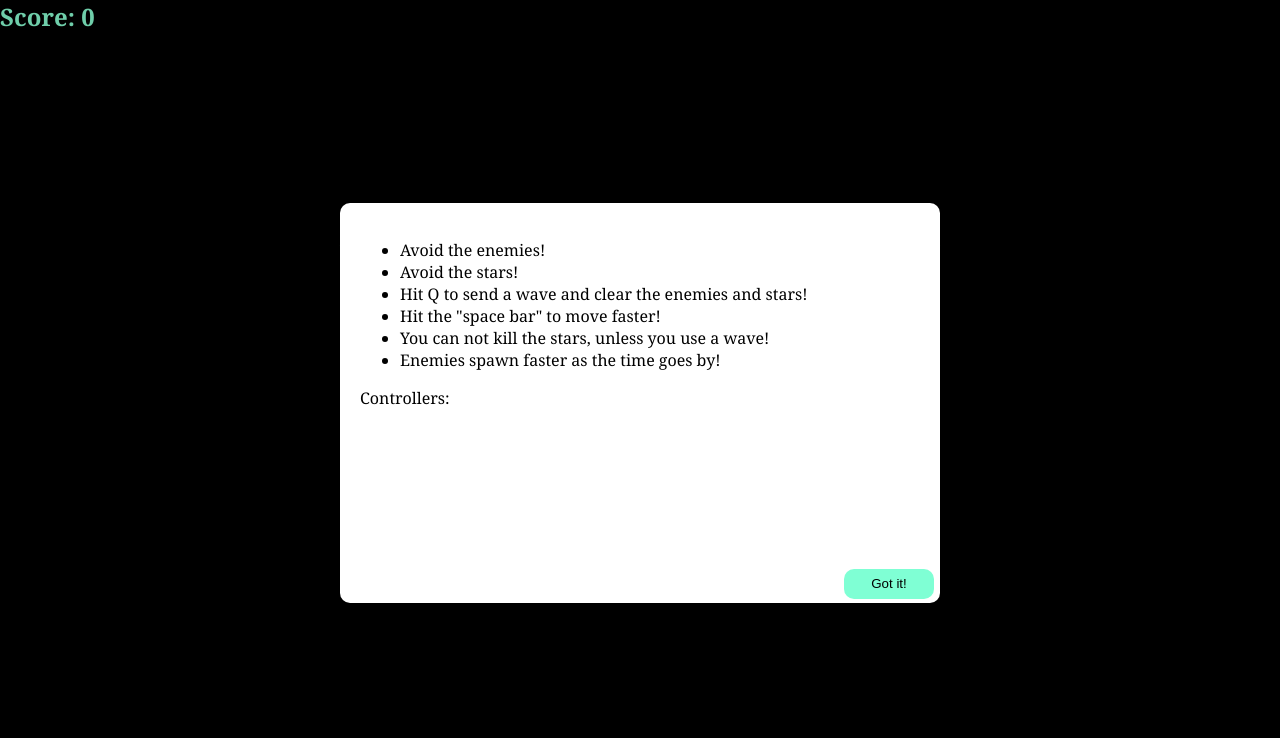
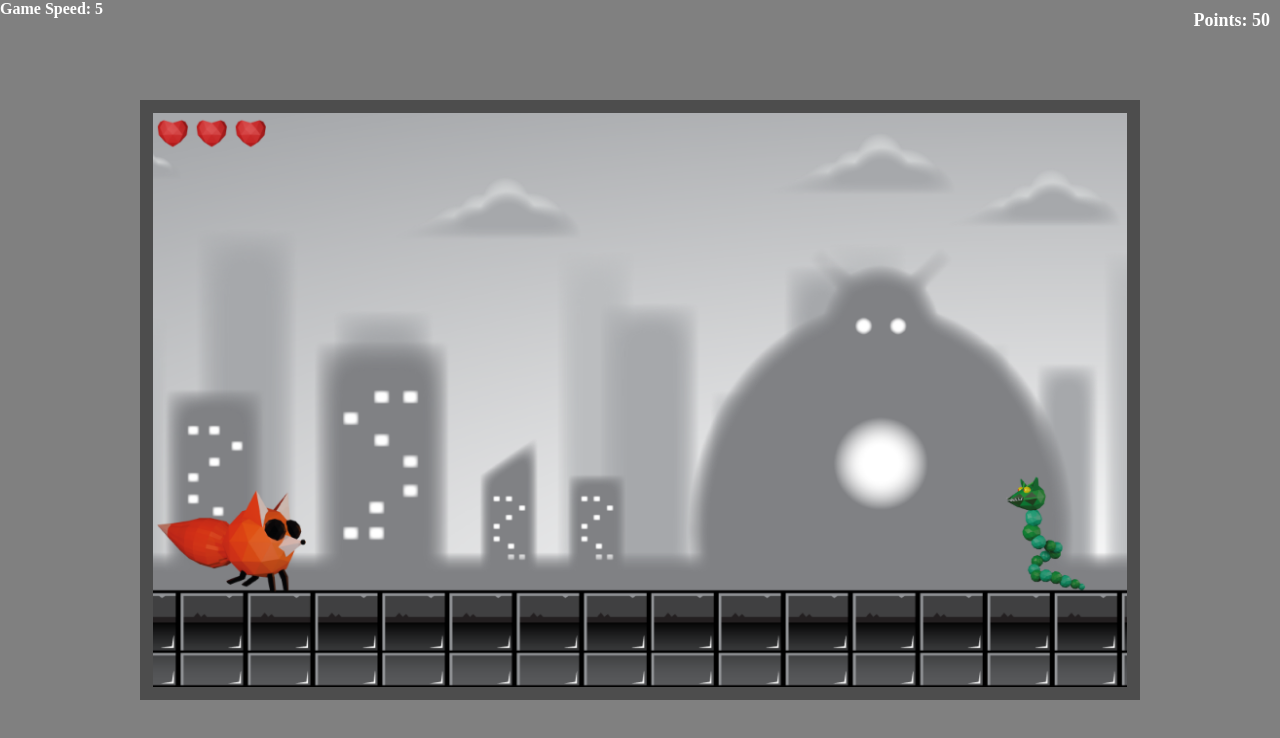
Before and after one commit to Nawzneen/Game-Foxy, a plain HTML site: page index.html in a window 1280 px wide. Drawn offline with nearby package versions, Linux system fonts and the light colour scheme; animation ran at ten frames a second.

Commit message:
Add files via upload

```diff
--- a/index.html
+++ b/index.html
@@ -5,53 +5,59 @@
     <meta http-equiv="X-UA-Compatible" content="IE=edge" />
     <meta name="viewport" content="width=device-width, initial-scale=1.0" />
     <link rel="stylesheet" href="./main.css" />
-    <title>Document</title>
+    <title>Foxy</title>
   </head>
   <body>
-    <div id="scoremenu"><span>Score: </span><span class="score">0</span></div>
-    <div id="popup">
-      <div>
-        <h3>Your Final Score is:</h3>
-        <p id="final-result">0</p>
-        <h3>Points</h3>
-        <button type="button" class="restartBtn">Restart</button>
-        <button type="button" class="openGuide">Guide</button>
+    <div id="points-container">Points: <span id="points">10</span></div>
+    <div id="speed-container">
+      <p>Game Speed: <span id="showGameSpeed"></span></p>
+      <input
+        type="range"
+        min="1"
+        max="20"
+        value="5"
+        class="slider"
+        id="slider"
+      />
+    </div>
+    <!-- <div id="heart-img">
+      <img
+        id="heartOne"
+        src="./character images/heart.png"
+        width="40px"
+        height="40px"
+        alt=""
+      />
+      <img
+        id="heartTwo"
+        src="./character images/heart.png"
+        width="40px"
+        height="40px"
+        alt=""
+      />
+      <img
+        id="heartThree"
+        src="./character images/heart.png"
+        width="40px"
+        height="40px"
+        alt=""
+      />
+    </div> -->
+    <div class="contain-canvas">
+      <canvas> </canvas>
+    </div>
+    <!-- <img src="./character images/animation.png" alt="" /> -->
+    <div class="div-center">
+      <div class="popupmenu">
+        <div class="center">
+          <p>Game Over</p>
+          <p>Result:</p>
+          <span id="last-result">0</span>
+
+          <button id="restart-button">Restart</button>
+        </div>
       </div>
     </div>
-    <div id="waves">
-      <img class="wave" id="one" src="./images/wave.png" alt="" /><img id="two"
-        class="wave"
-        src="./images/wave.png"
-        alt=""
-      /><img class="wave" id="three" src="./images/wave.png" alt="" />
-    </div>
-    <div id="guide">
-      <div>
-        <p>
-          <ul>
-            <li>Avoid the enemies!</li>
-            <li>Avoid the stars!</li>
-            <li>Hit Q to send a wave and clear the enemies and stars!</li>
-            <li>Hit the "space bar" to move faster!</li>
-            <li>You can not kill the stars, unless you use a wave!</li>
-            <li>Enemies spawn faster as the time goes by!</li>
-
-
-        </p>
-      </div>
-      <div id="controlers">
-     Controllers:
-        <img id="controlers-pic" src="./images/controlers.png" alt="" />
-      </div>
-      <button id="ok" type="button">Got it!</button>
-    </div>
-    <canvas></canvas>
-    <script
-      src="https://cdnjs.cloudflare.com/ajax/libs/gsap/3.8.0/gsap.min.js"
-      integrity="sha512-eP6ippJojIKXKO8EPLtsUMS+/sAGHGo1UN/38swqZa1ypfcD4I0V/ac5G3VzaHfDaklFmQLEs51lhkkVaqg60Q=="
-      crossorigin="anonymous"
-      referrerpolicy="no-referrer"
-    ></script>
-    <script src="./app.js"></script>
+    <script src="./main.js"></script>
   </body>
 </html>
--- a/main.css
+++ b/main.css
@@ -1,95 +1,103 @@
+*,
+*::before,
+*::after {
+  box-sizing: border-box;
+  margin: 0;
+  padding: 0;
+}
 body {
-  font-family: Georgia, "Times New Roman", Times, serif;
-  margin: 0;
-  position: relative;
-  background-color: black;
-  user-select: none;
-  max-width: 100%;
-  overflow: hidden;
-  /* display: block; */
+  background-color: gray;
 }
 canvas {
-  cursor: url("images/cursor.png"), auto;
+  border: solid 13px rgba(0, 0, 0, 0.4);
+  width: 1000px;
+  height: 600px;
+  /* background-color: gray; */
 }
-canvas:active {
-  cursor: url("images/cursor2.png"), auto;
+.contain-canvas {
+  display: flex;
+  justify-content: center;
+  align-items: center;
+
+  width: 100%;
+  height: 100vh;
 }
-#scoremenu {
+#speed-container {
+  position: absolute;
+  width: 100%;
+  /* bottom: ; */
+  color: white;
+  font-weight: bold;
+}
+input {
+  width: 100%;
+  display: none;
+}
+#points-container {
   position: absolute;
   top: 0;
+  right: 0;
+  z-index: 10;
+  padding: 10px;
+  color: rgb(255, 255, 255);
+  font-size: large;
+  font-weight: bold;
+}
+.div-center {
+  display: none;
+
+  background-color: rgba(186, 186, 186, 0.6);
+  position: absolute;
+  bottom: 0;
+  top: 0;
   left: 0;
-  color: rgb(111, 206, 170);
-  font-weight: bold;
-  user-select: none;
-  font-size: 1.5rem;
-}
-#popup {
-  display: flex;
-  flex-direction: column;
-  font-size: 1.5rem;
-  background-color: rgba(111, 206, 170, 0.9);
-  position: absolute;
-  top: 50%;
-  left: 50%;
-  transform: translate(-50%, -50%);
-  width: 600px;
-  text-align: center;
-  border-radius: 15px;
-}
-.openGuide,
-.restartBtn {
-  background-color: white;
-  margin-bottom: 20px;
-  font-size: 1.2rem;
-  border-radius: 10px;
-  padding: 10px;
-  width: 300px;
-  border: none;
-  cursor: pointer;
-}
-.openGuide {
-  background-color: aquamarine;
-}
-#final-result {
-  color: rgb(97, 0, 0);
-}
-#waves {
-  position: absolute;
-  top: 1%;
-  right: 1%;
-}
-.wave {
-  width: 30px;
-  padding: 1px;
-}
-#guide {
-  position: absolute;
-  box-sizing: border-box;
-  padding: 20px;
-  top: 50%;
-  left: 50%;
-  transform: translate(-50%, -50%);
+  right: 0;
+  margin-left: auto;
+  margin-right: auto;
+  margin-top: auto;
+  margin-bottom: auto;
+  width: 100%;
+  height: 100%;
   /* display: flex; */
   flex-direction: column;
-  background-color: white;
+  justify-content: center;
+  align-items: center;
+}
+.popupmenu {
+  background-color: rgba(237, 129, 46, 0.631);
+  border: 1px solid white;
+  width: 300px;
+  height: 200px;
+  display: flex;
+  justify-content: center;
+  align-items: center;
   border-radius: 10px;
-  width: 600px;
-  height: 400px;
 }
-#controlers-pic {
-  /* position: absolute; */
-  position: relative;
-  left: 100px;
-  top: 100px;
+.center {
+  display: flex;
+  justify-content: center;
+  align-items: center;
+  flex-direction: column;
+  /* background-color: rgba(237, 129, 46, 0.631); */
 }
-#ok {
+button {
+  margin-top: 10px;
+  background-color: rgb(75, 97, 97);
+  color: white;
+  font-weight: bold;
+  width: 100%;
+  height: 50px;
+  border: none;
+  box-shadow: none;
+  border-radius: 10px;
+}
+
+#last-result {
+  color: rgb(255, 255, 255);
+  font-weight: bold;
+}
+#heart-img {
   position: absolute;
-  background-color: aquamarine;
-  bottom: 1%;
-  right: 1%;
-  width: 90px;
-  height: 30px;
-  border-radius: 10px;
-  border: none;
-  cursor: pointer;
+  top: 6%;
+  left: 10%;
 }
--- a/main.js
+++ b/main.js
@@ -45,7 +45,7 @@ Heart3.src = "./character images/heart.png";
 // const playerImage = new Image();
 // playerImage.src = "./character images/STAND STILL.png";
 
-var jumpSound = new Audio("./sound/mixit-jump.flac");
+var jumpSound = new Audio("./sounds/mixit-jump.flac");
 var hitSound = new Audio("./sound/hitEnemy.flac");
 
 const slider = document.getElementById("slider");
@@ -334,22 +334,21 @@ class Enemy {
     this.enemyHeight = 200;
     this.height = 130;
     this.width = 130;
-    this.radius = this.width / 2;
+    this.radius = this.width / 2 - 40;
     this.frameX = 0;
     this.frameY = 0;
   }
   draw() {
-    // console.log(gameFrame);
     ctx.beginPath();
-    // ctx.strokeRect(this.x + 20, this.y, 60, this.height);
-    // ctx.arc(
-    //   this.x + this.radius,
-    //   this.y + this.radius,
+    // bellow to calculate the hitting point
+
+    // ctx.strokeRect(
+    //   this.x + this.radius / 2 + 40,
+    //   this.y,
     //   this.radius,
-    //   0,
-    //   Math.PI * 2,
-    //   true
+    //   this.height
     // );
+
     // ctx.fill();
     ctx.drawImage(
       this.image,
@@ -388,8 +387,8 @@ class Bonus {
     this.velocity = velocity;
     this.bonusWidth = 200;
     this.bonusHeight = 200;
-    this.height = 80;
-    this.width = 80;
+    this.height = 55;
+    this.width = 55;
     this.radius = this.width / 2;
     this.frame = 0;
   }
@@ -479,20 +478,20 @@ let particles = [];
 // Start of Creating random enemies
 function createEnemies() {
   let velocity = gameSpeed;
-  console.log(gameSpeed);
-  // let randomRadius = Math.random() * 30;
   enemies.push(new Enemy(canvas.width - 10, y + 10, velocity));
 }
 
 function enemyLoop() {
-  var t = 3000 + Math.random() * 10000;
-  if (animationFrame % 1800 == 0) {
-    t = t - 1000;
+  var t = Math.floor(Math.random() * (1000 + 9000 - 5000) + 5000);
+  // console.log(t);
+  console.log(animationFrame);
+
+  if (animationFrame % 300 === 0) {
+    console.log(animationFrame);
+    t = t - 3000;
     console.log("time is faster ");
+  }
 
-    console.log(t);
-  }
-  // console.log(t);
   setTimeout(function () {
     createEnemies();
     enemyLoop();
@@ -613,7 +612,7 @@ window.addEventListener("DOMContentLoaded", (event) => {
         test.y + test.radius - enemy.y - enemy.radius
       );
 
-      if (dist1 - enemy.radius - test.radius + 35 < 0) {
+      if (dist1 - enemy.radius - test.radius + 45 < 0) {
         enemies.splice(index, 1);
         for (let i = 0; i < 60 * 2; i++) {
           hitSound.play();
```
